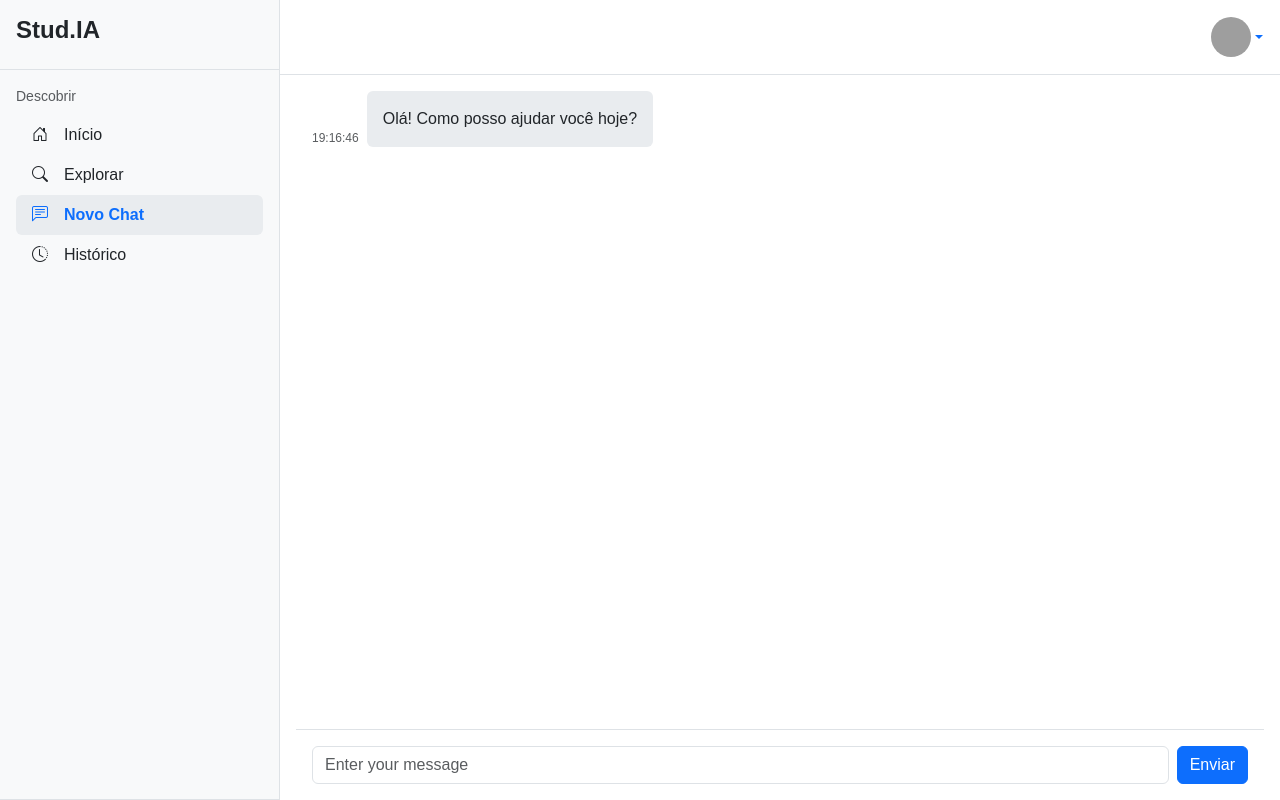
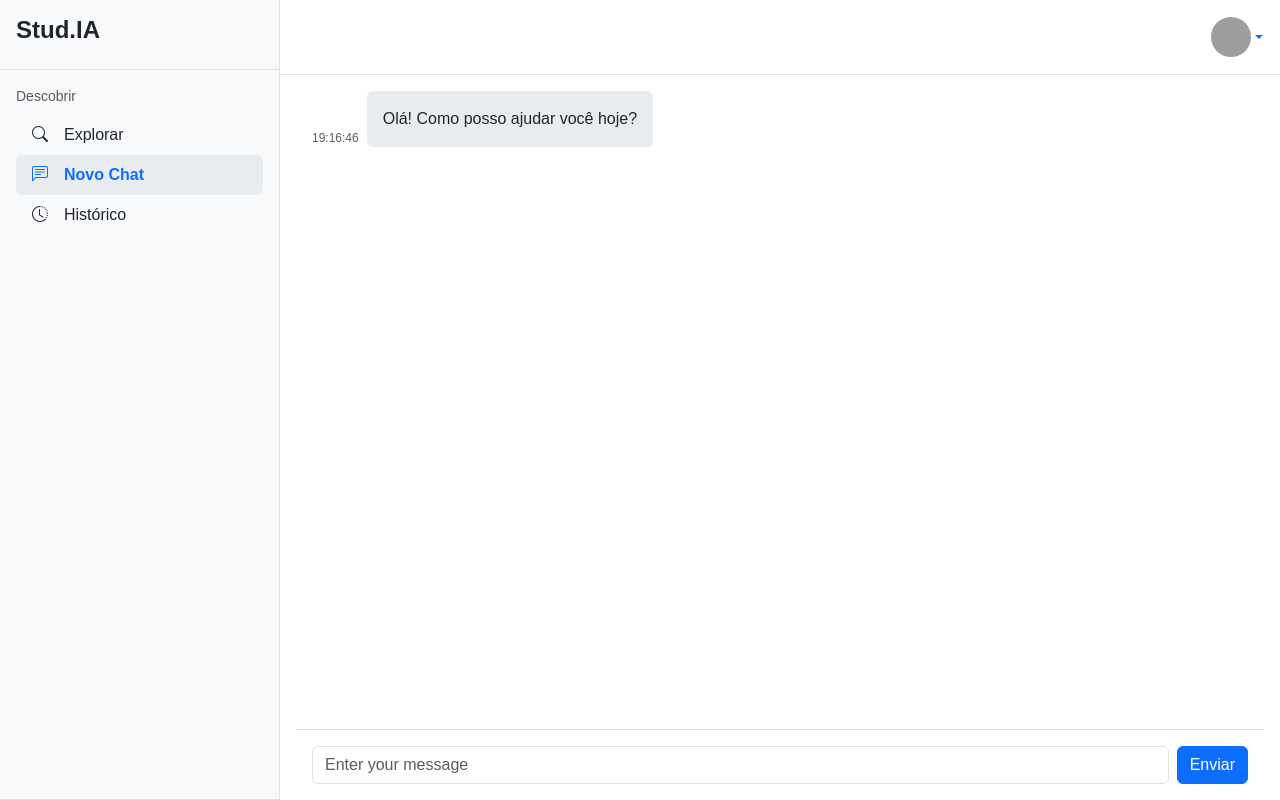
Before and after one commit to rodrigo-faltz/LPII, a React (Vite) app in the folder front/: page /home/chat in a window 1280 px wide. Built offline with nearby package versions, Linux system fonts and the light colour scheme; no server answers; sample sign-in values are in the browser's storage; grey boxes are pictures that could not be loaded.

Commit message:
chore: desativa a página de home (favoritos) no App.jsx e Sidebar.jsx

```diff
--- a/front/src/App.jsx
+++ b/front/src/App.jsx
@@ -23,14 +23,14 @@ function App() {
           <Route path="/" element={<Login />} />
           <Route path="/login" element={<Login />} />
           <Route path="/criar-conta" element={<Register />} />
-          <Route
+          {/* {<Route
             path="/home"
             element={
               <PrivateRoute>
                 <Home />
               </PrivateRoute>
             }
-          />
+          />} */}
           <Route
             path="/home/explorar"
             element={
--- a/front/src/components/Sidebar.tsx
+++ b/front/src/components/Sidebar.tsx
@@ -8,7 +8,7 @@ interface SidebarProps {
 
 const Sidebar = ({ activeNav, setActiveNav }: SidebarProps) => {
   const navItems = [
-    { id: "inicio", icon: "bi-house-door", label: "Início" },
+    //{ id: "inicio", icon: "bi-house-door", label: "Início" },
     { id: "explorar", icon: "bi-search", label: "Explorar" },
     { id: "chat", icon: "bi-chat-left-text", label: "Novo Chat" },
     { id: "historico", icon: "bi-clock-history", label: "Histórico" },
```
